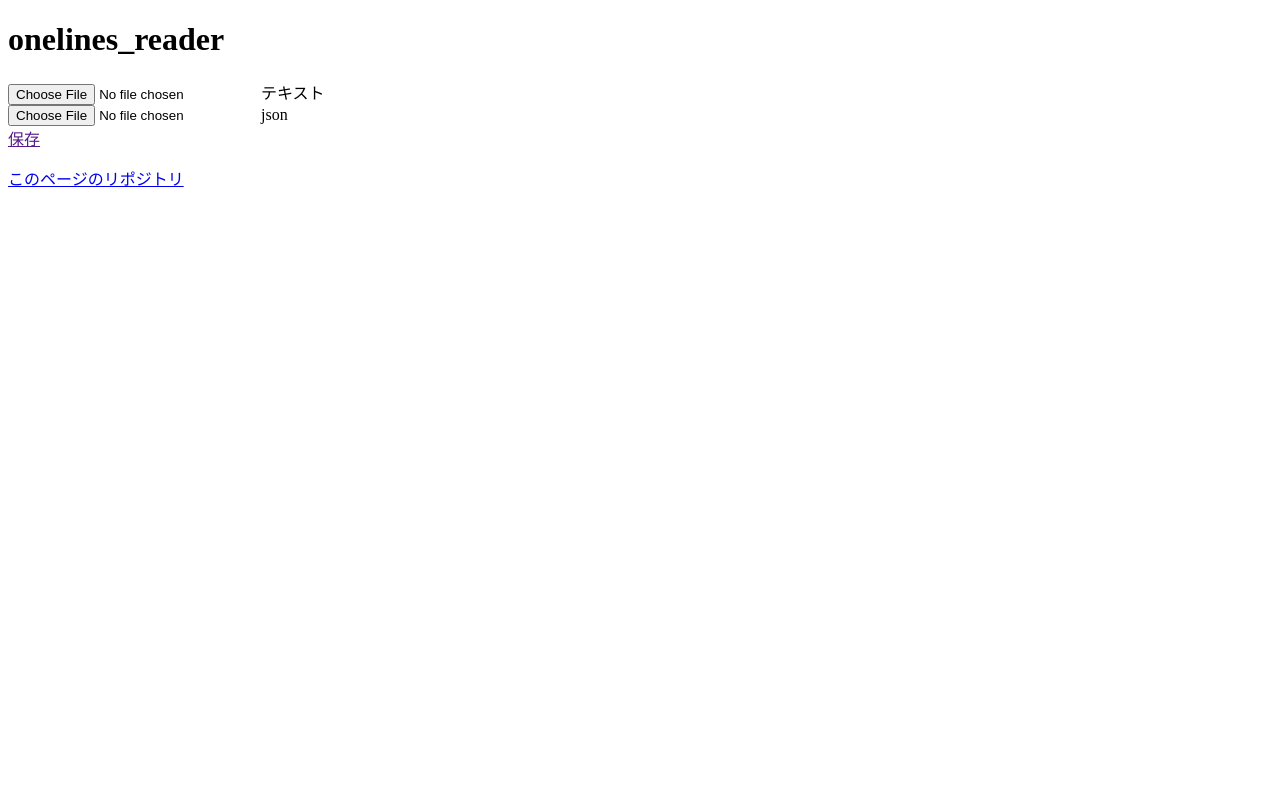
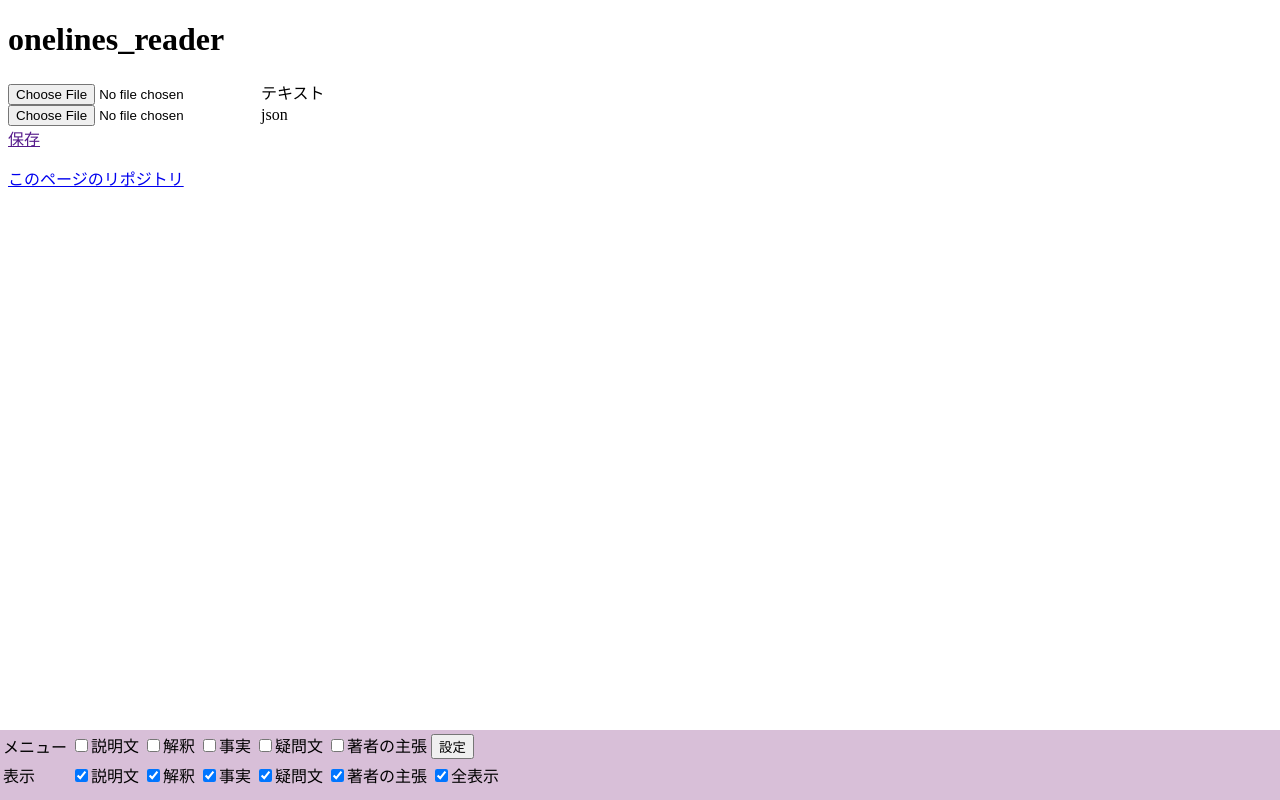
Before and after one commit to nssuperx/onelines_reader, a plain HTML site: page index.html in a window 1280 px wide. Drawn offline with Linux system fonts and the light colour scheme.

Commit message:
文にタグ付けできるようになった。 cssをしっかり作りこまないとなんもわからん。

```diff
--- a/index.html
+++ b/index.html
@@ -18,4 +18,39 @@
     </p>
     <a href="https://github.com/nssuperx/onelines_reader">このページのリポジトリ</a>
 </body>
+    <div class="footerBottom">
+        <table>
+            <tr>
+                <td>
+                    メニュー
+                </td>
+                <td>
+                    <form>
+                        <input class="setting" type="checkbox" value="explanation">説明文
+                        <input class="setting" type="checkbox" value="interpretation">解釈
+                        <input class="setting" type="checkbox" value="fact">事実
+                        <input class="setting" type="checkbox" value="what">疑問文
+                        <input class="setting" type="checkbox" value="assertion">著者の主張
+                        <input id="classSettingBtn" type="button" value="設定" onclick="classSet(this)">
+                    </form>
+                </td>
+            </tr>
+
+            <tr>
+                <td>
+                    表示
+                </td>
+                <td>
+                    <form>
+                        <input class="visibleFlag" type="checkbox" value="explanation" onchange="showVisibleLine(this)" checked>説明文
+                        <input class="visibleFlag" type="checkbox" value="interpretation" onchange="showVisibleLine(this)" checked>解釈
+                        <input class="visibleFlag" type="checkbox" value="fact" onchange="showVisibleLine(this)" checked>事実
+                        <input class="visibleFlag" type="checkbox" value="what" onchange="showVisibleLine(this)" checked>疑問文
+                        <input class="visibleFlag" type="checkbox" value="assertion" onchange="showVisibleLine(this)" checked>著者の主張
+                        <input class="visibleFlag" type="checkbox" value="line" onchange="showVisibleLine(this)" checked>全表示
+                    </form>
+                </td>
+            </tr>
+        </table>
+    </div>
 </html>
--- a/main.js
+++ b/main.js
@@ -91,3 +91,41 @@ function outputJson(){
 function toggleLineSelect(){
     this.classList.toggle('selected');
 }
+
+/**
+ * 文にタグ（クラス）をつける
+ */
+function classSet(){
+    let settings = document.getElementsByClassName('setting');
+    let selectedLines = document.getElementsByClassName('selected');
+    for(let setting of settings){
+        if(setting.checked){
+            for(let line of selectedLines){
+                line.classList.add(setting.value);
+            }
+        }else{
+            for(let line of selectedLines){
+                line.classList.remove(setting.value);
+            }
+        }
+
+    }
+}
+
+/**
+ * 文の表示非表示
+ */
+function showVisibleLine(){
+    let visibleFlags = document.getElementsByClassName('visibleFlag');
+    let lines = document.getElementsByClassName('line');
+    for(let l of lines){
+        for(let v of visibleFlags){
+            if(v.checked && l.classList.contains(v.value)){
+                l.hidden = false;
+                break;
+            }else{
+                l.hidden = true;
+            }
+        }
+    }
+}
--- a/styles.css
+++ b/styles.css
@@ -10,3 +10,17 @@
 .selected{
     background-color: darkseagreen;
 }
+
+body{
+    padding-bottom: 70px;
+}
+
+.footerBottom{
+    position: fixed;
+    bottom: 0;
+    left: 0;
+    right: 0;
+    height: 70px;
+    background-color: thistle;
+    z-index: 10;
+}
```
